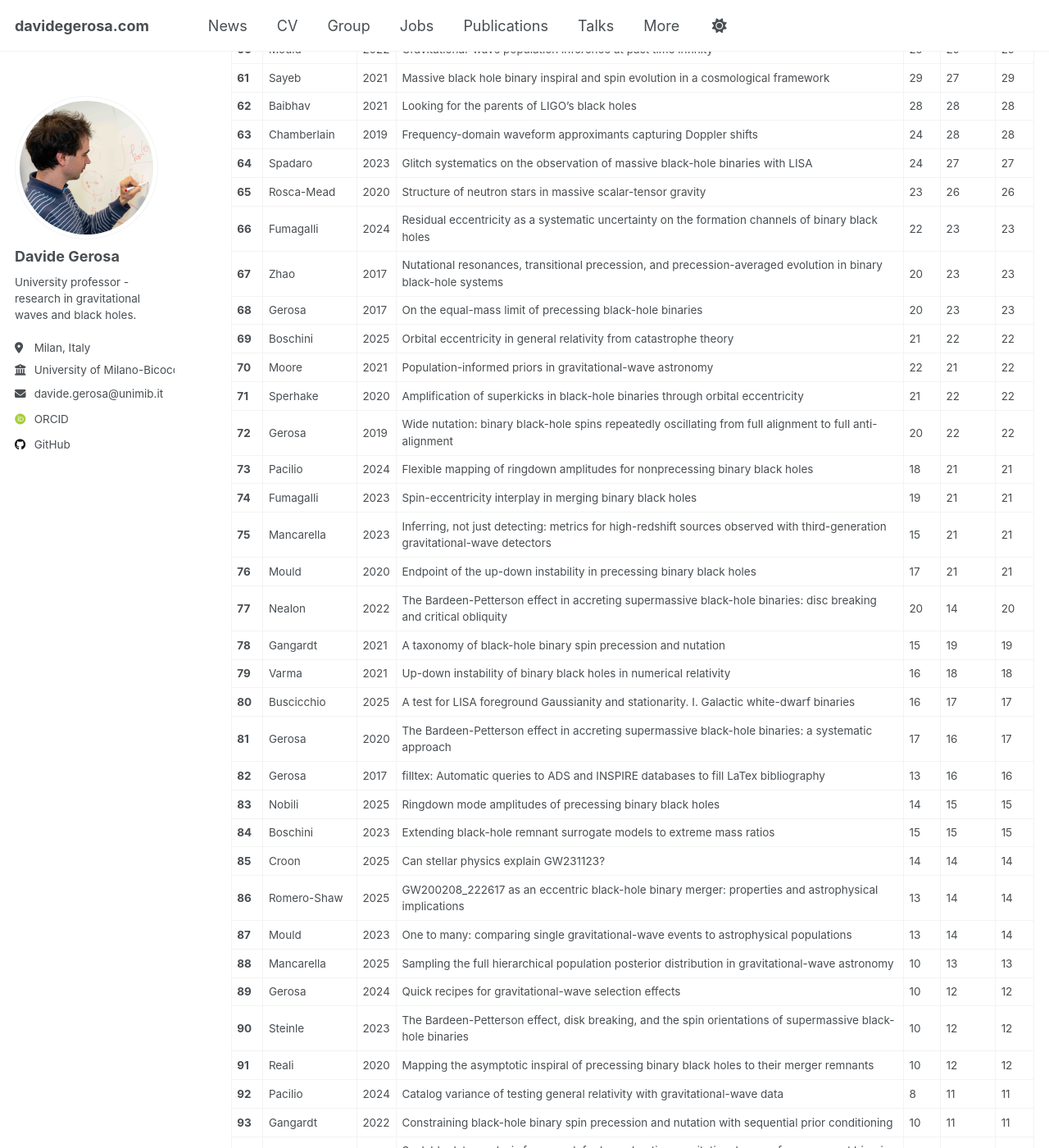
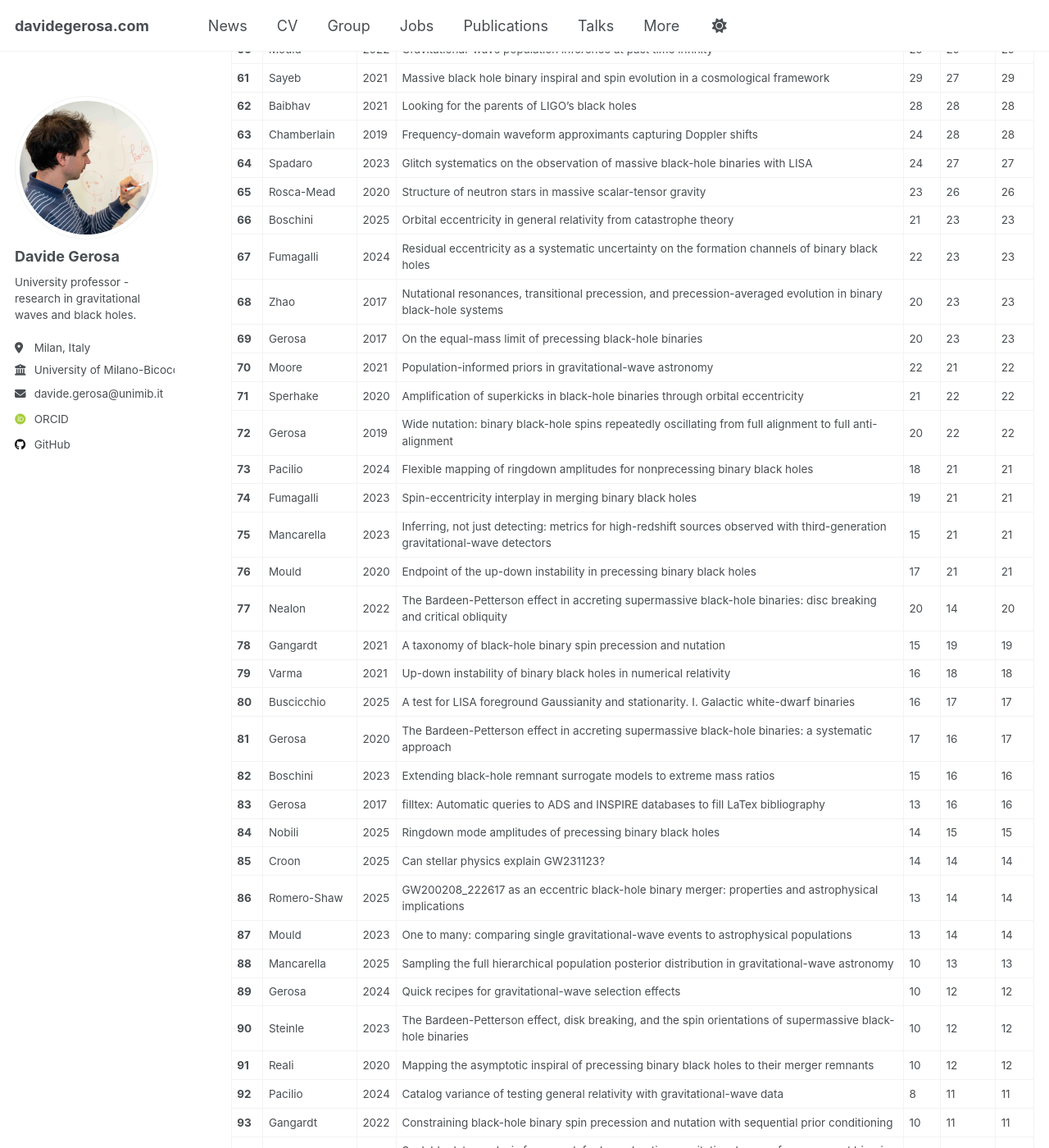
Before and after one commit to dgerosa/website, a Jekyll site: the page built from _pages/citations.md, in a window 1280 px wide and 1400 px high, scrolled down 2922 px. Shown: the whole window at 82% size. Built offline with Jekyll 4.4.1, drawn with Linux system fonts in a browser that asks for light colours; some web fonts are replaced; some of the changed text lies outside the part shown.

Commit message:
Website update from workflow

```diff
--- a/_pages/_citations.md
+++ b/_pages/_citations.md
@@ -74,10 +74,10 @@
 | **63** | Chamberlain | 2019 | Frequency-domain waveform approximants capturing Doppler shifts | 24 | 28 | 28 |
 | **64** | Spadaro | 2023 | Glitch systematics on the observation of massive black-hole binaries with LISA | 24 | 27 | 27 |
 | **65** | Rosca-Mead | 2020 | Structure of neutron stars in massive scalar-tensor gravity | 23 | 26 | 26 |
-| **66** | Fumagalli | 2024 | Residual eccentricity as a systematic uncertainty on the formation channels of binary black holes | 22 | 23 | 23 |
-| **67** | Zhao | 2017 | Nutational resonances, transitional precession, and precession-averaged evolution in binary black-hole systems | 20 | 23 | 23 |
-| **68** | Gerosa | 2017 | On the equal-mass limit of precessing black-hole binaries | 20 | 23 | 23 |
-| **69** | Boschini | 2025 | Orbital eccentricity in general relativity from catastrophe theory | 21 | 22 | 22 |
+| **66** | Boschini | 2025 | Orbital eccentricity in general relativity from catastrophe theory | 21 | 23 | 23 |
+| **67** | Fumagalli | 2024 | Residual eccentricity as a systematic uncertainty on the formation channels of binary black holes | 22 | 23 | 23 |
+| **68** | Zhao | 2017 | Nutational resonances, transitional precession, and precession-averaged evolution in binary black-hole systems | 20 | 23 | 23 |
+| **69** | Gerosa | 2017 | On the equal-mass limit of precessing black-hole binaries | 20 | 23 | 23 |
 | **70** | Moore | 2021 | Population-informed priors in gravitational-wave astronomy | 22 | 21 | 22 |
 | **71** | Sperhake | 2020 | Amplification of superkicks in black-hole binaries through orbital eccentricity | 21 | 22 | 22 |
 | **72** | Gerosa | 2019 | Wide nutation: binary black-hole spins repeatedly oscillating from full alignment to full anti-alignment | 20 | 22 | 22 |
@@ -90,9 +90,9 @@
 | **79** | Varma | 2021 | Up-down instability of binary black holes in numerical relativity | 16 | 18 | 18 |
 | **80** | Buscicchio | 2025 | A test for LISA foreground Gaussianity and stationarity. I. Galactic white-dwarf binaries | 16 | 17 | 17 |
 | **81** | Gerosa | 2020 | The Bardeen-Petterson effect in accreting supermassive black-hole binaries: a systematic approach | 17 | 16 | 17 |
-| **82** | Gerosa | 2017 | filltex: Automatic queries to ADS and INSPIRE databases to fill LaTex bibliography | 13 | 16 | 16 |
-| **83** | Nobili | 2025 | Ringdown mode amplitudes of precessing binary black holes | 14 | 15 | 15 |
-| **84** | Boschini | 2023 | Extending black-hole remnant surrogate models to extreme mass ratios | 15 | 15 | 15 |
+| **82** | Boschini | 2023 | Extending black-hole remnant surrogate models to extreme mass ratios | 15 | 16 | 16 |
+| **83** | Gerosa | 2017 | filltex: Automatic queries to ADS and INSPIRE databases to fill LaTex bibliography | 13 | 16 | 16 |
+| **84** | Nobili | 2025 | Ringdown mode amplitudes of precessing binary black holes | 14 | 15 | 15 |
 | **85** | Croon | 2025 | Can stellar physics explain GW231123? | 14 | 14 | 14 |
 | **86** | Romero-Shaw | 2025 | GW200208_222617 as an eccentric black-hole binary merger: properties and astrophysical implications | 13 | 14 | 14 |
 | **87** | Mould | 2023 | One to many: comparing single gravitational-wave events to astrophysical populations | 13 | 14 | 14 |
@@ -131,8 +131,8 @@
 | **120** | Speri | 2025 | Ab uno disce omnes: Single-harmonic search for extreme mass-ratio inspirals | 0 | 0 | 0 |
 | **121** | Borhanian | 2025 | Impact of facility timing and coordination for next-generation gravitational-wave detectors | 0 | 0 | 0 |
 | **122** | Loutrel | 2025 | Probing modified gravitational-wave dispersion with bursts from eccentric black-hole binaries | 0 | 0 | 0 |
-| **123** | Tornotti | 2025 | Bayesian luminosity function estimation in multidepth datasets with selection effects: a case study for $$3<z<5$$ Ly$$\alpha$$ emitters | 0 | 0 | 0 |
-| **124** | Tenorio | 2025 | Where did heavy binaries go? Gravitational-wave populations using Delaunay triangulation with optimized complexity | 0 | 0 | 0 |
+| **123** | Tenorio | 2025 | Where did heavy binaries go? Gravitational-wave populations using Delaunay triangulation with optimized complexity | 0 | 0 | 0 |
+| **124** | Tornotti | 2025 | Bayesian luminosity function estimation in multidepth datasets with selection effects: a case study for $$3<z<5$$ Ly$$\alpha$$ emitters | 0 | 0 | 0 |
 | **125** | Boschini | 2025 | “LHS in LHS”: a new expansion strategy for Latin hypercube sampling in simulation design | 0 | 0 | 0 |
 | **126** | Fumagalli | 2025 | PRECESSION 2.1: black-hole binary spin precession on eccentric orbits | 0 | 0 | 0 |
 | **127** | Gerosa | 2025 | Coincident morphological transitions in precessing black-hole binaries | 0 | 0 | 0 |
```
Also changed, not shown: other parts of _pages/_citations.md (+12 -12 lines), _pages/_group.md (+1 -1 lines), _pages/_publications.md (+6 -6 lines), _pages/_talks.md (+1 -1 lines).
